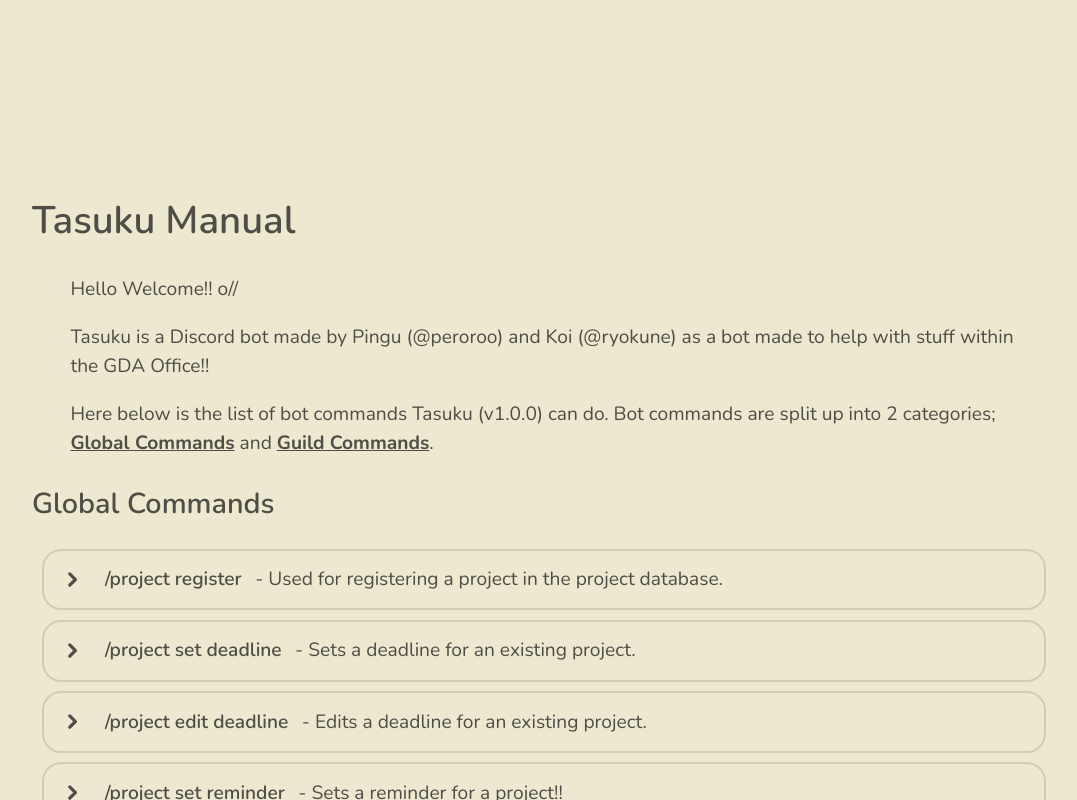
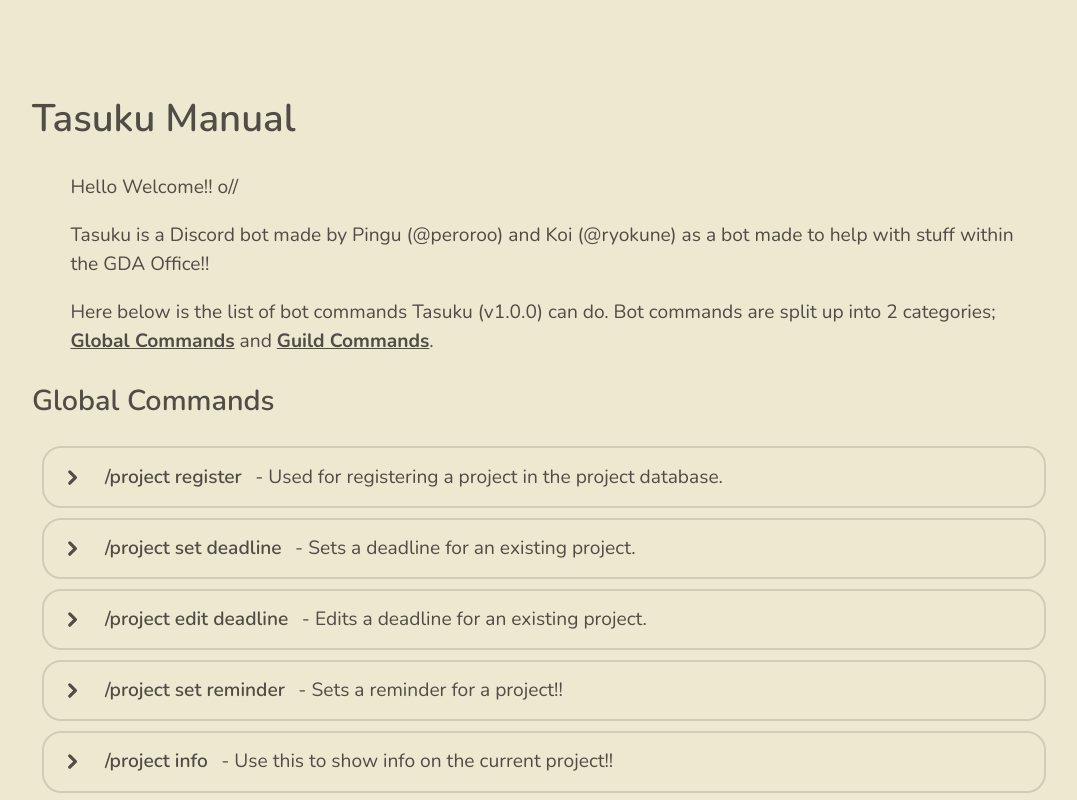
Before and after one commit to perororoo/tasuku-manual, a React (Vite) app: page / in a window 1280 px wide. Shown: the top 800 px of the page, without its empty margins (96-1173 px from the left). Built offline with nearby package versions, Linux system fonts and the light colour scheme; a web font is replaced by a local one.

Commit message:
Fix margins and always show the scroll bar

```diff
--- a/src/index.css
+++ b/src/index.css
@@ -1,14 +1,15 @@
 :root {
-  padding: 10%;
+  margin-block: 5%;
+  margin-inline: 10%;
   place-content: center;
   line-height: 1.5;
-  margin-top: 2em;
 
   color-scheme: light dark;
   background-color: #ede8d0;
 
   font-synthesis: none;
   font-size: 120%;
+  overflow-y: scroll;
   text-rendering: optimizeLegibility;
   -webkit-font-smoothing: antialiased;
   -moz-osx-font-smoothing: grayscale;
```
